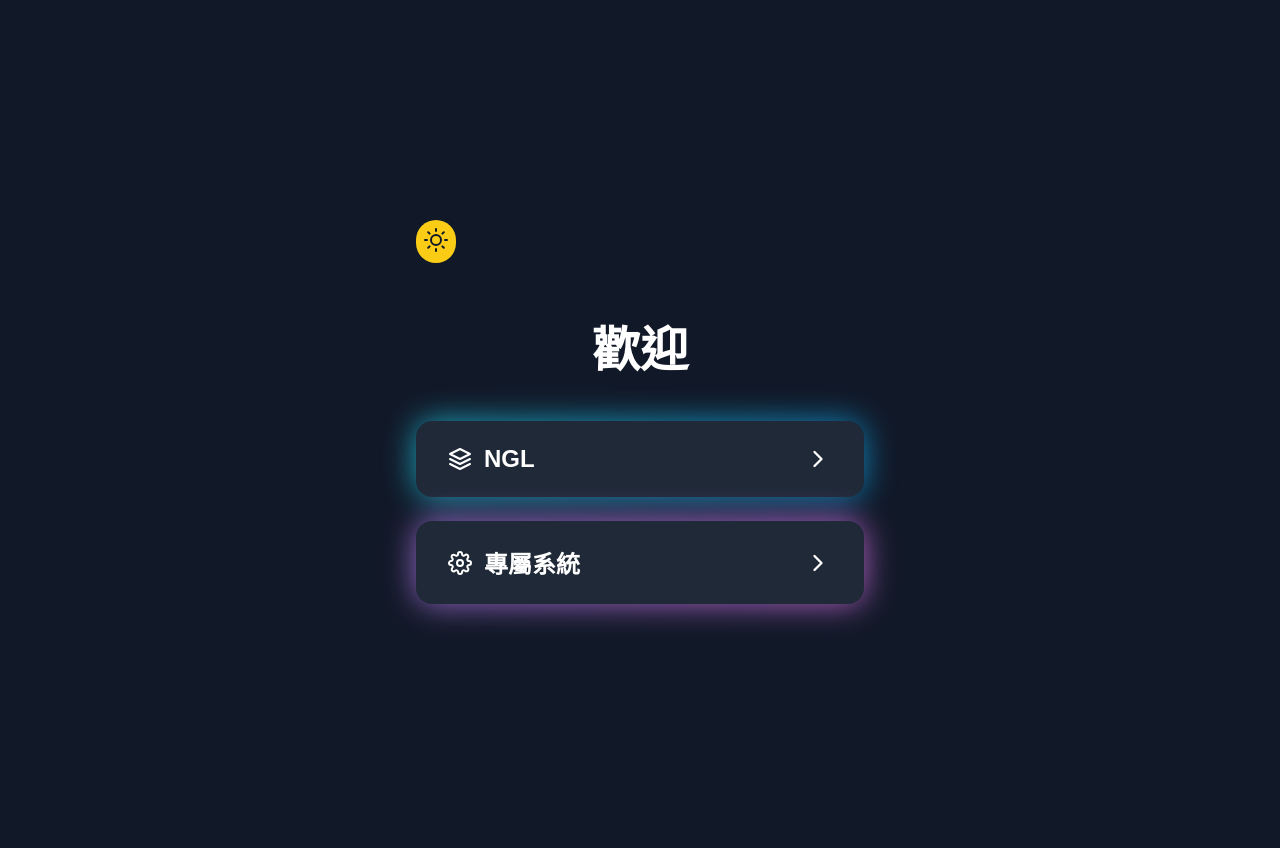
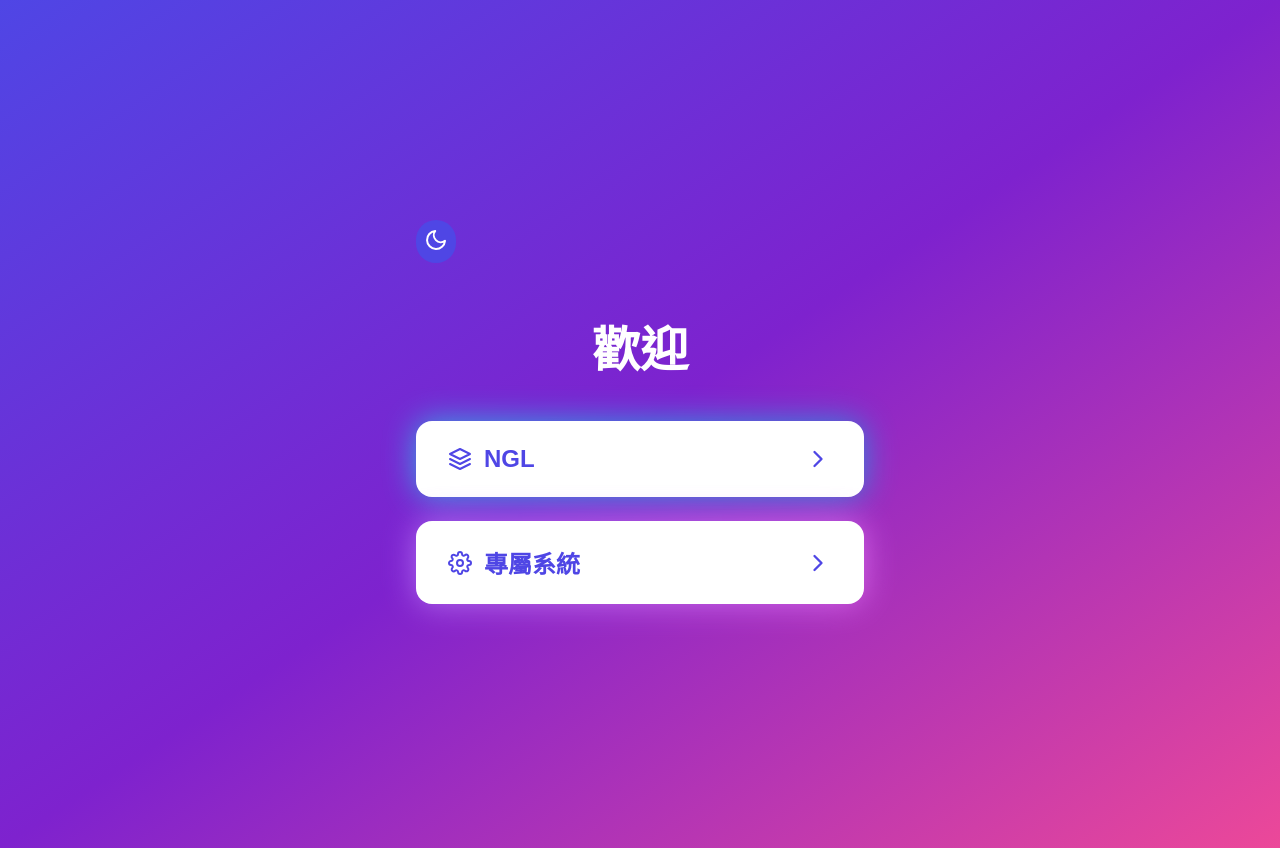
Before and after one commit to tmjh113/NGL-, a plain HTML site: page index.html in a window 1280 px wide. Both pictures are taken after a click on the button 436 px from the left and 241 px from the top of the page. Drawn offline with Linux system fonts and the light colour scheme.

Commit message:
Add files via upload

```diff
--- a/index.html
+++ b/index.html
@@ -18,17 +18,17 @@
             justify-content: center;
             min-height: 100vh;
             padding: 1.5rem;
-            background: linear-gradient(to bottom right, #4f46e5, #7e22ce, #ec4899);
+            background: #111827;
             transition: background-color 0.5s;
         }
-        .app.dark {
-            background: #111827;
+        .app.light {
+            background: linear-gradient(to bottom right, #4f46e5, #7e22ce, #ec4899);
         }
         .theme-toggle {
             margin-bottom: 1rem;
             padding: 0.5rem;
             border-radius: 9999px;
-            background-color: #4f46e5;
+            background-color: #facc15;
             cursor: pointer;
             border: none;
             transition: transform 0.3s ease;
@@ -36,16 +36,16 @@
         .theme-toggle:hover {
             transform: scale(1.1);
         }
-        .theme-toggle.dark {
-            background-color: #facc15;
+        .theme-toggle.light {
+            background-color: #4f46e5;
         }
         .theme-toggle .icon {
             width: 1.5rem;
             height: 1.5rem;
+            color: #111827;
+        }
+        .theme-toggle.light .icon {
             color: white;
-        }
-        .theme-toggle.dark .icon {
-            color: #111827;
         }
         .content {
             width: 100%;
@@ -95,8 +95,8 @@
             position: relative;
             width: 100%;
             padding: 1.5rem 2rem;
-            background-color: white;
-            color: #4f46e5;
+            background-color: #1f2937;
+            color: white;
             border-radius: 1rem;
             border: none;
             font-size: 1.5rem;
@@ -111,9 +111,9 @@
         .button:hover {
             box-shadow: 0 10px 20px rgba(0,0,0,0.2);
         }
-        .button.dark {
-            background-color: #1f2937;
-            color: white;
+        .button.light {
+            background-color: white;
+            color: #4f46e5;
         }
         .button-text {
             display: flex;
@@ -166,7 +166,7 @@
     <div id="app" class="app">
         <div class="content">
             <button id="themeToggle" class="theme-toggle">
-                <svg xmlns="http://www.w3.org/2000/svg" class="icon" viewBox="0 0 24 24" fill="none" stroke="currentColor" stroke-width="2" stroke-linecap="round" stroke-linejoin="round"><path d="M21 12.79A9 9 0 1 1 11.21 3 7 7 0 0 0 21 12.79z"></path></svg>
+                <svg xmlns="http://www.w3.org/2000/svg" class="icon" viewBox="0 0 24 24" fill="none" stroke="currentColor" stroke-width="2" stroke-linecap="round" stroke-linejoin="round"><circle cx="12" cy="12" r="5"></circle><line x1="12" y1="1" x2="12" y2="3"></line><line x1="12" y1="21" x2="12" y2="23"></line><line x1="4.22" y1="4.22" x2="5.64" y2="5.64"></line><line x1="18.36" y1="18.36" x2="19.78" y2="19.78"></line><line x1="1" y1="12" x2="3" y2="12"></line><line x1="21" y1="12" x2="23" y2="12"></line><line x1="4.22" y1="19.78" x2="5.64" y2="18.36"></line><line x1="18.36" y1="5.64" x2="19.78" y2="4.22"></line></svg>
             </button>
             <h1 id="welcomeText" class="welcome-text">歡迎</h1>
             <div class="button-wrapper gradient-blue">
@@ -197,19 +197,19 @@
         const themeToggle = document.getElementById('themeToggle');
         const welcomeText = document.getElementById('welcomeText');
         const buttons = document.querySelectorAll('.button');
-        let darkMode = false;
+        let lightMode = false;
 
-        function toggleDarkMode() {
-            darkMode = !darkMode;
-            app.classList.toggle('dark', darkMode);
-            themeToggle.classList.toggle('dark', darkMode);
-            buttons.forEach(button => button.classList.toggle('dark', darkMode));
-            themeToggle.innerHTML = darkMode
-                ? '<svg xmlns="http://www.w3.org/2000/svg" class="icon" viewBox="0 0 24 24" fill="none" stroke="currentColor" stroke-width="2" stroke-linecap="round" stroke-linejoin="round"><circle cx="12" cy="12" r="5"></circle><line x1="12" y1="1" x2="12" y2="3"></line><line x1="12" y1="21" x2="12" y2="23"></line><line x1="4.22" y1="4.22" x2="5.64" y2="5.64"></line><line x1="18.36" y1="18.36" x2="19.78" y2="19.78"></line><line x1="1" y1="12" x2="3" y2="12"></line><line x1="21" y1="12" x2="23" y2="12"></line><line x1="4.22" y1="19.78" x2="5.64" y2="18.36"></line><line x1="18.36" y1="5.64" x2="19.78" y2="4.22"></line></svg>'
-                : '<svg xmlns="http://www.w3.org/2000/svg" class="icon" viewBox="0 0 24 24" fill="none" stroke="currentColor" stroke-width="2" stroke-linecap="round" stroke-linejoin="round"><path d="M21 12.79A9 9 0 1 1 11.21 3 7 7 0 0 0 21 12.79z"></path></svg>';
+        function toggleLightMode() {
+            lightMode = !lightMode;
+            app.classList.toggle('light', lightMode);
+            themeToggle.classList.toggle('light', lightMode);
+            buttons.forEach(button => button.classList.toggle('light', lightMode));
+            themeToggle.innerHTML = lightMode
+                ? '<svg xmlns="http://www.w3.org/2000/svg" class="icon" viewBox="0 0 24 24" fill="none" stroke="currentColor" stroke-width="2" stroke-linecap="round" stroke-linejoin="round"><path d="M21 12.79A9 9 0 1 1 11.21 3 7 7 0 0 0 21 12.79z"></path></svg>'
+                : '<svg xmlns="http://www.w3.org/2000/svg" class="icon" viewBox="0 0 24 24" fill="none" stroke="currentColor" stroke-width="2" stroke-linecap="round" stroke-linejoin="round"><circle cx="12" cy="12" r="5"></circle><line x1="12" y1="1" x2="12" y2="3"></line><line x1="12" y1="21" x2="12" y2="23"></line><line x1="4.22" y1="4.22" x2="5.64" y2="5.64"></line><line x1="18.36" y1="18.36" x2="19.78" y2="19.78"></line><line x1="1" y1="12" x2="3" y2="12"></line><line x1="21" y1="12" x2="23" y2="12"></line><line x1="4.22" y1="19.78" x2="5.64" y2="18.36"></line><line x1="18.36" y1="5.64" x2="19.78" y2="4.22"></line></svg>';
         }
 
-        themeToggle.addEventListener('click', toggleDarkMode);
+        themeToggle.addEventListener('click', toggleLightMode);
 
         buttons.forEach(button => {
             button.addEventListener('click', function() {
```
